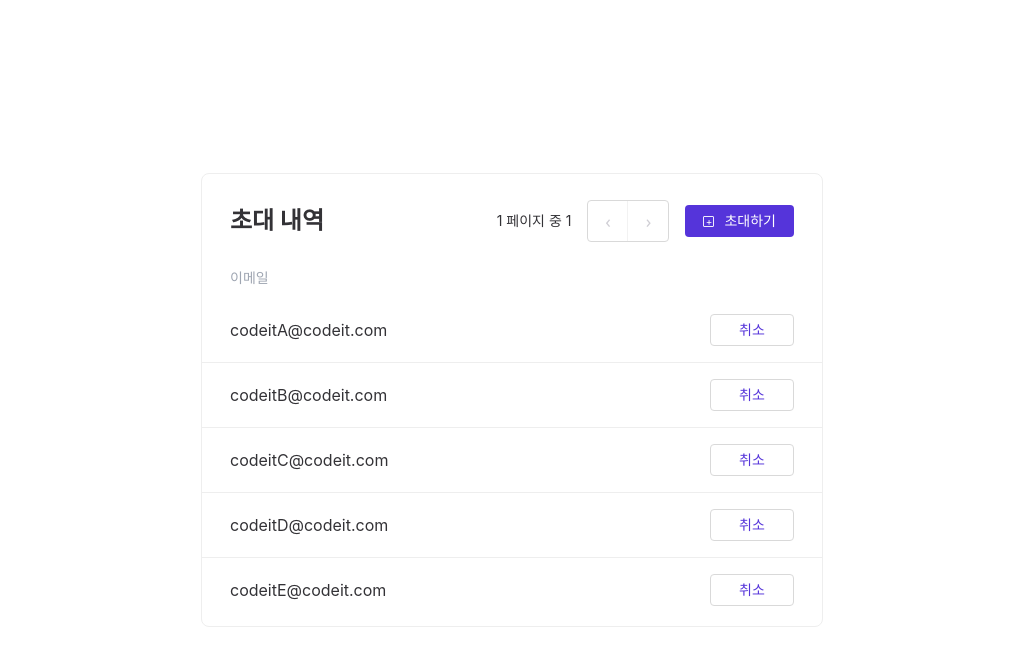
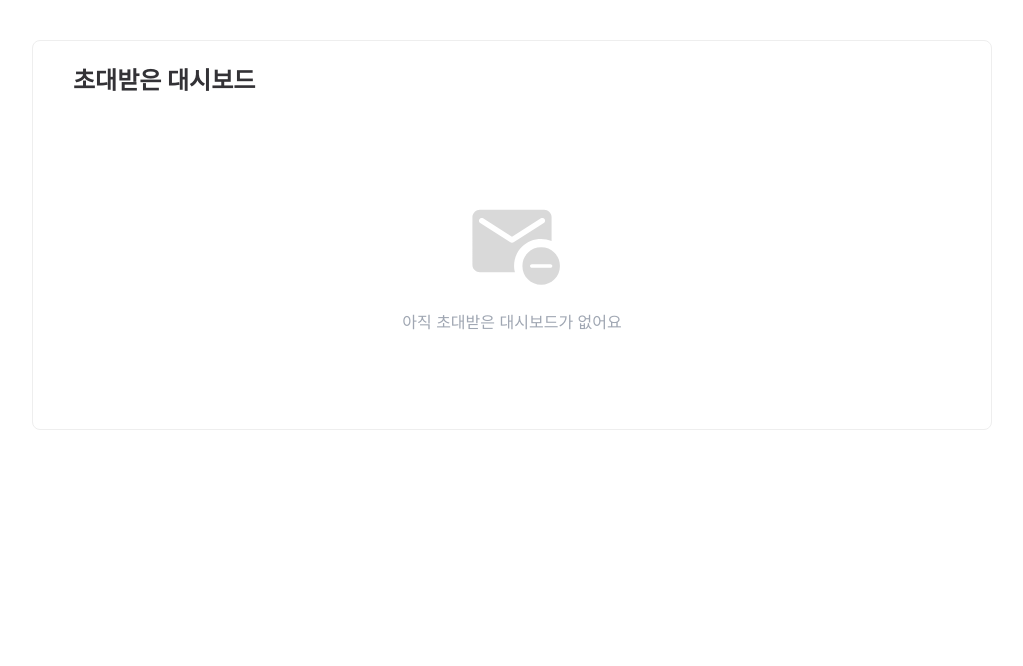
Before and after one commit to codeit-part3-4team/codeit-taskify, a Next.js app: page /cardtabletest in a window 1280 px wide. Shown: the top 666 px of the page, without its empty margins (128-1151 px from the left). Built offline with nearby package versions, Linux system fonts and the light colour scheme.

Commit message:
feat: 초대내역공백 구현 완료

```diff
--- a/src/app/cardtabletest/page.tsx
+++ b/src/app/cardtabletest/page.tsx
@@ -26,36 +26,52 @@
 //   );
 // }
 
-import TableInvitations from "@/components/CardTables/TableInvitations/TableInvitations";
+// import TableInvitations from "@/components/CardTables/TableInvitations/TableInvitations";
 
-const invitations = [
-  { id: 1, email: "codeitA@codeit.com" },
-  { id: 2, email: "codeitB@codeit.com" },
-  { id: 3, email: "codeitC@codeit.com" },
-  { id: 4, email: "codeitD@codeit.com" },
-  { id: 5, email: "codeitE@codeit.com" },
-];
+// const invitations = [
+//   { id: 1, email: "codeitA@codeit.com" },
+//   { id: 2, email: "codeitB@codeit.com" },
+//   { id: 3, email: "codeitC@codeit.com" },
+//   { id: 4, email: "codeitD@codeit.com" },
+//   { id: 5, email: "codeitE@codeit.com" },
+// ];
 
-export default function InvitationsTestPage() {
+// export default function InvitationsTestPage() {
+//   return (
+//     <main
+//       style={{
+//         minHeight: "100vh",
+//         display: "flex",
+//         alignItems: "center",
+//         justifyContent: "center",
+//         padding: 40,
+//       }}
+//     >
+//       <TableInvitations
+//         invitations={invitations}
+//         page={1}
+//         totalPages={1}
+//         onPrev={() => console.log("prev")}
+//         onNext={() => console.log("next")}
+//         onInvite={() => alert("초대하기 클릭")}
+//         onCancel={(id) => alert(`취소 클릭: ${id}`)}
+//       />
+//     </main>
+//   );
+// }
+
+import InvitedDashboardEmptyCard from "@/components/CardTables/InvitedDashboardEmptyCard/InvitedDashboardEmptyCard";
+
+export default function Page() {
   return (
-    <main
+    <div
       style={{
-        minHeight: "100vh",
+        padding: "40px",
         display: "flex",
-        alignItems: "center",
         justifyContent: "center",
-        padding: 40,
       }}
     >
-      <TableInvitations
-        invitations={invitations}
-        page={1}
-        totalPages={1}
-        onPrev={() => console.log("prev")}
-        onNext={() => console.log("next")}
-        onInvite={() => alert("초대하기 클릭")}
-        onCancel={(id) => alert(`취소 클릭: ${id}`)}
-      />
-    </main>
+      <InvitedDashboardEmptyCard />
+    </div>
   );
 }
--- /dev/null
+++ b/src/components/CardTables/InvitedDashboardEmptyCard/InvitedDashboardEmptyCard.module.css
@@ -0,0 +1,76 @@
+.card {
+  width: 960px;
+  min-height: 390px;
+  background: var(--white-ffffff);
+  border: 1px solid var(--gray-eeeeee);
+  border-radius: 8px;
+  display: flex;
+  flex-direction: column;
+}
+
+/* Header */
+.header {
+  padding: 24px 40px 0 40px;
+}
+
+.title {
+  color: var(--black-333236);
+  margin: 0;
+}
+
+/* Empty area */
+.empty {
+  flex: 1;
+  display: flex;
+  flex-direction: column;
+  align-items: center;
+  justify-content: center;
+  gap: 18px;
+  padding: 24px;
+}
+
+.icon {
+  width: 100px;
+  height: 100px;
+}
+
+.emptyText {
+  margin: 0;
+  color: var(--gray-9fa6b2);
+  text-align: center;
+}
+
+/* =========================
+   Mobile (<= 360px)
+   ========================= */
+@media (max-width: 360px) {
+  .card {
+    width: 260px;
+    min-height: 327px;
+    border-radius: 8px;
+  }
+
+  .header {
+    padding: 24px 20px 0 20px;
+  }
+
+  .title {
+    font-size: 14px !important;
+    line-height: 24px !important;
+  }
+
+  .empty {
+    gap: 14px;
+    padding: 18px;
+  }
+
+  .icon {
+    width: 60px;
+    height: 60px;
+  }
+
+  .emptyText {
+    font-size: 12px !important;
+    line-height: 18px !important;
+  }
+}
--- /dev/null
+++ b/src/components/CardTables/InvitedDashboardEmptyCard/InvitedDashboardEmptyCard.tsx
@@ -0,0 +1,41 @@
+"use client";
+
+import styles from "./InvitedDashboardEmptyCard.module.css";
+import typo from "@/styles/typography.module.css";
+
+import Image from "next/image";
+import emptyInvitation from "./emptyinvitation.svg";
+
+type Props = {
+  className?: string;
+  title?: string;
+  emptyText?: string;
+};
+
+export default function InvitedDashboardEmptyCard({
+  className = "",
+  title = "초대받은 대시보드",
+  emptyText = "아직 초대받은 대시보드가 없어요",
+}: Props) {
+  return (
+    <section className={`${styles.card} ${className}`} aria-label={title}>
+      <header className={styles.header}>
+        <h2 className={`${typo.base} ${typo.text2xl} ${typo.bold} ${styles.title}`}>
+          {title}
+        </h2>
+      </header>
+
+      <div className={styles.empty}>
+        <Image
+            src={emptyInvitation}
+            alt=""
+            className={styles.icon}
+            priority
+        />
+        <p className={`${typo.base} ${typo.textLg} ${typo.regular} ${styles.emptyText}`}>
+            {emptyText}
+        </p>
+        </div>
+    </section>
+  );
+}
```
Also changed, not shown: src/components/CardTables/InvitedDashboardEmptyCard/emptyinvitation.svg (added), src/components/CardTables/PasswordChangeCard/PasswordChangeCard.module.css (added), src/components/CardTables/PasswordChangeCard/PasswordChangeCard.tsx (added), src/components/CardTables/ProfileSettingCard/ProfileSettingCard.module.css (added), src/components/CardTables/ProfileSettingCard/ProfileSettingCard.tsx (added).
